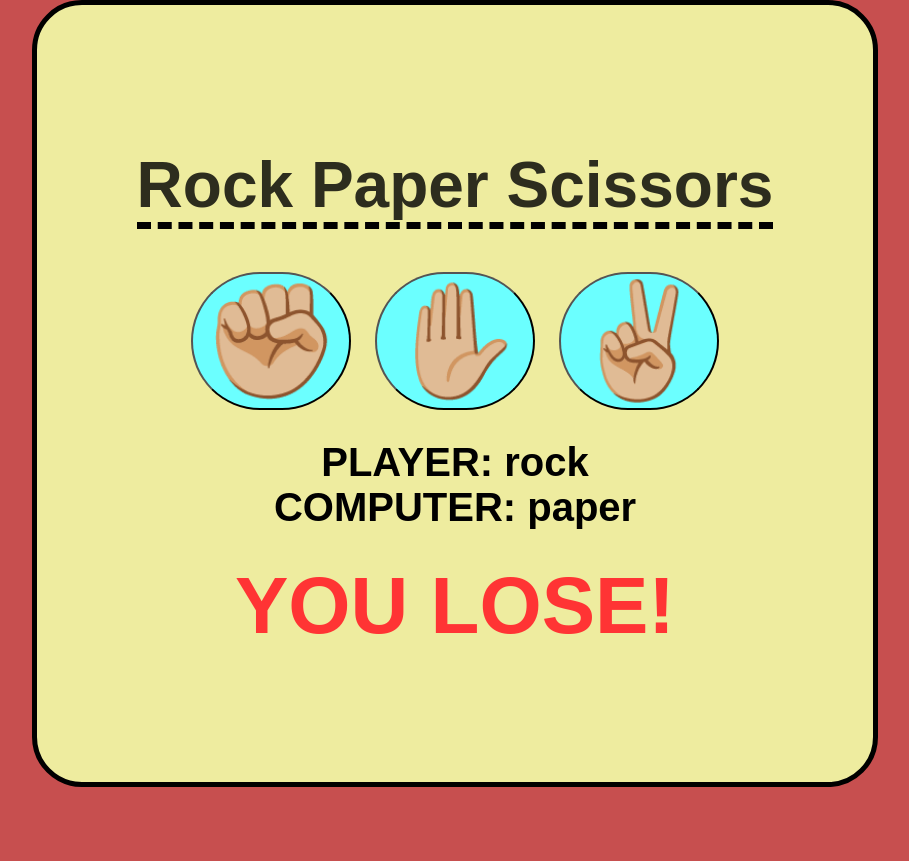
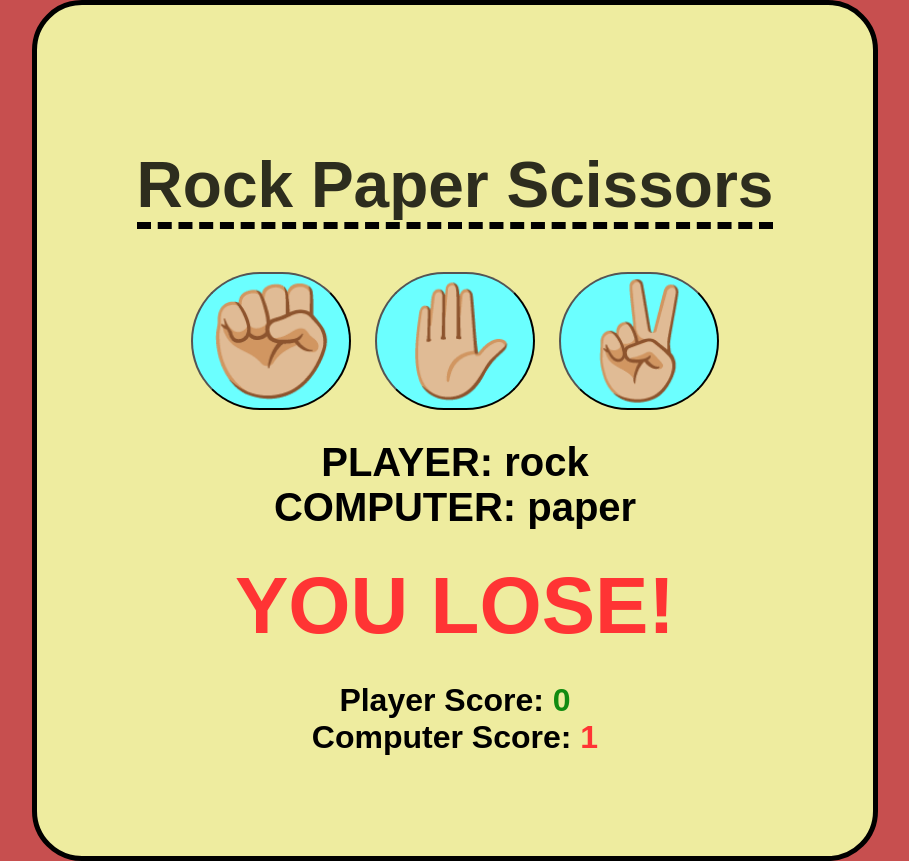
Before and after one commit to ethanchiou/rockpaperscissors, a plain HTML site: page index.html in a window 1280 px wide. Both pictures are taken after a click on the button "✊🏼". Shown: the whole page, without its empty margins (185-1094 px from the left). Before the commit the page ends 800 px from the top, so only its background shows below. Drawn offline with Linux system fonts and the light colour scheme.

Commit message:
Add files via upload

```diff
--- a/index.html
+++ b/index.html
@@ -20,6 +20,14 @@
     <div id="computerDisplay">COMPUTER: </div>
 
     <div id="resultDisplay"></div>
+
+    <div class="scoreDisplay">Player Score:
+        <span id="playerScoreDisplay">0</span>
+    </div>
+    <div class="scoreDisplay">Computer Score:
+        <span id="computerScoreDisplay">0</span>
+    </div>
+
     </div>
 
     <script src="index.js"></script>
--- a/index.js
+++ b/index.js
@@ -1,7 +1,12 @@
-const choices = ["rock", "paper", "scissor"];
+const choices = ["rock", "paper", "scissors"];
 const playerDisplay = document.getElementById("playerDisplay");
 const computerDisplay = document.getElementById("computerDisplay");
 const resultDisplay = document.getElementById("resultDisplay");
+
+const playerScoreDisplay = document.getElementById("playerScoreDisplay");
+const computerScoreDisplay = document.getElementById("computerScoreDisplay");
+let playerScore=0;
+let computerScore=0;
 
 function playGame(playerChoice){
     //Computer choice is random index from 0-2, for rock/paper/scissor respectively
@@ -34,9 +39,13 @@ function playGame(playerChoice){
     switch(result){
         case "YOU WIN!":
             resultDisplay.classList.add("greenText");
+            playerScore++;
+            playerScoreDisplay.textContent = playerScore;
             break;
         case "YOU LOSE!":
             resultDisplay.classList.add("redText");
+            computerScore++
+            computerScoreDisplay.textContent = computerScore;
             break;
         case "IT'S A TIE":
             resultDisplay.classList.add("blueText");
--- a/style.css
+++ b/style.css
@@ -48,10 +48,14 @@ h1{
     font-size:5rem;
     margin:30px 0px;
 }
-.greenText{
+.scoreDisplay{
+    font-size:2rem;
+
+}
+.greenText,#playerScoreDisplay{
     color:rgb(17, 139, 17);
 }
-.redText{
+.redText,#computerScoreDisplay{
     color:rgb(255, 52, 52);
 }
 .blueText{
```
